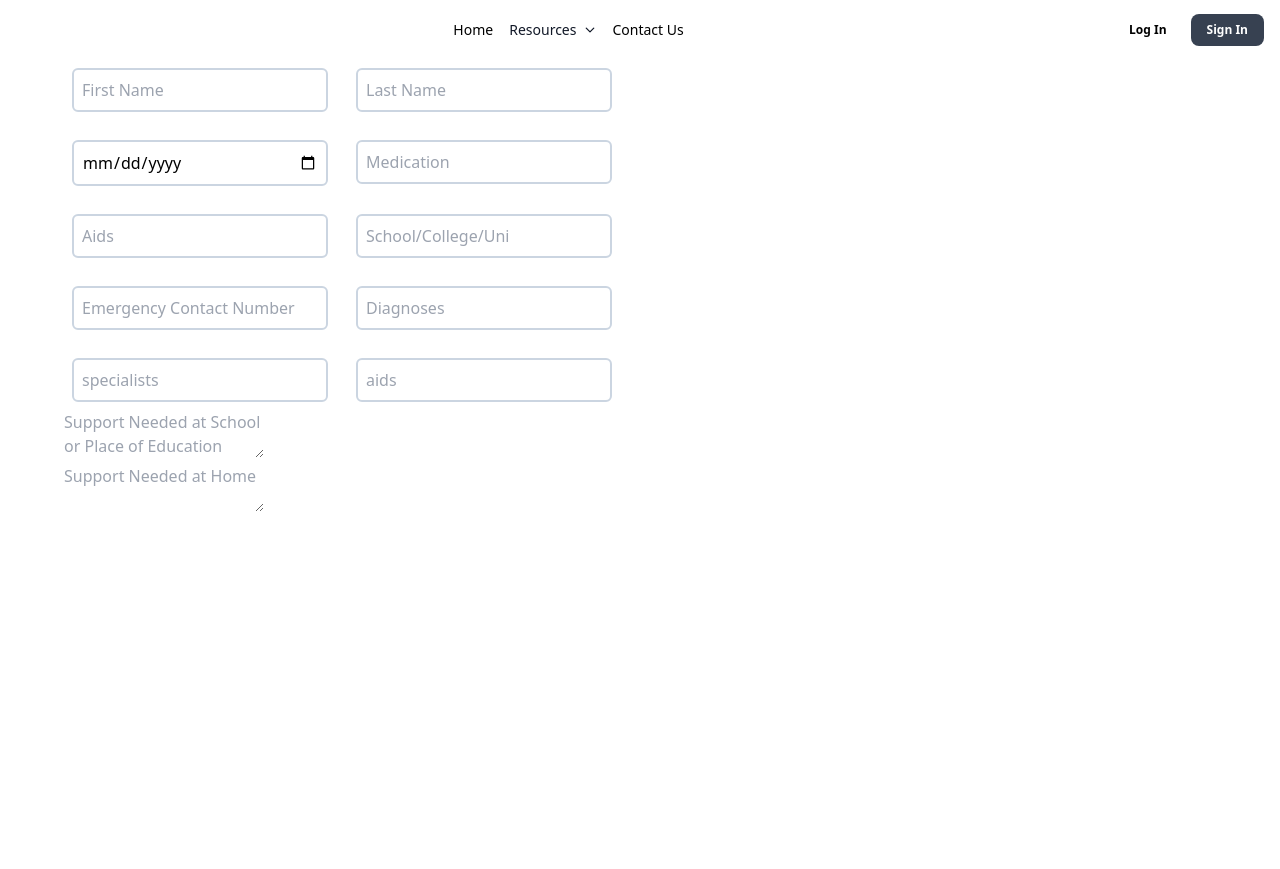
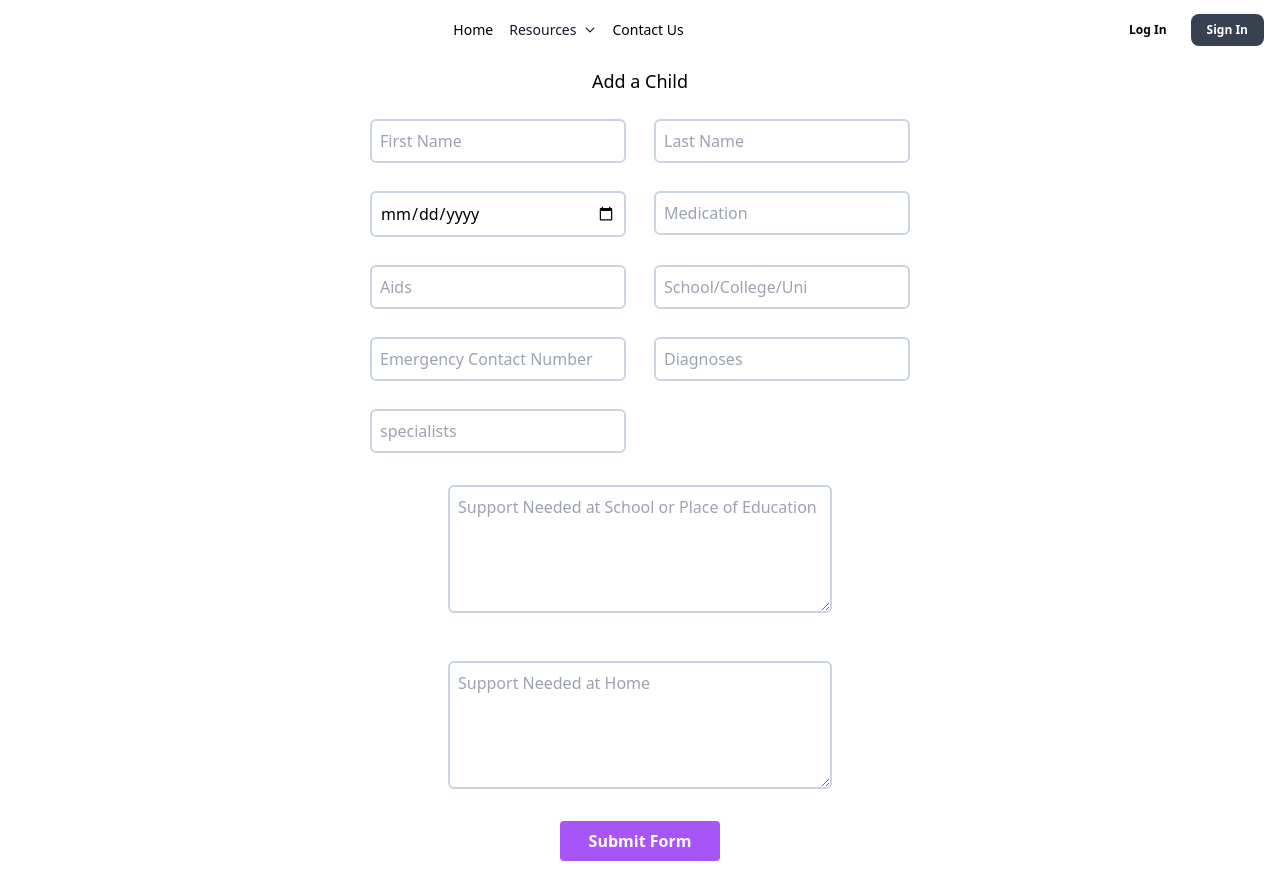
Before and after one commit to felinevintage/SEN.Passport, a React (Vite) app in the folder client/: page /addchild in a window 1280 px wide. Before the commit the page ends 800 px from the top, so only its background shows below. Built offline with nearby package versions, Linux system fonts and the light colour scheme; the HTML template or start-up script is replaced by a standard one.

Commit message:
Form updates

```diff
--- a/client/src/pages/AddChild.jsx
+++ b/client/src/pages/AddChild.jsx
@@ -2,6 +2,7 @@ import React from "react";
 import {useState, useEffect} from "react";
 import {useNavigate} from "react-router-dom";
 import InputBox from "../components/InputBox";
+import Button from "../components/Button";
 
 
 const initial = {
@@ -57,14 +58,15 @@ export default function AddChild () {
 
 
 return (
-    <div className="flex flex-no wrap container max-width: 1024">
+    <div className="flex flex-col h-screen justify-center items-center">
+        <p className="font-medium p-4 text-lg">Add a Child</p>
 
         <form onSubmit={handleSubmit}>
-        <div className="grid grid-cols-2 gap-3 justify-center">
+        <div className="grid grid-cols-2 gap-3">
             <div>
                 <label></label>
                     <InputBox
-                    handleChange={handleChange}
+                    onChange={handleChange}
                     value={child.firstname}
                     name="firstname"
                     type="text"
@@ -74,7 +76,7 @@ return (
             <div>
                 <label></label>
                     <InputBox
-                    handleChange={handleChange}
+                    onChange={handleChange}
                     value={child.lastname}
                     name="lastname"
                     type="text"
@@ -84,7 +86,7 @@ return (
             <div>
                 <label></label>
                     <InputBox
-                    handleChange={handleChange}
+                    onChange={handleChange}
                     value={child.dateofbirth}
                     name="dateobirth"
                     type="date"
@@ -94,7 +96,7 @@ return (
             <div>
                 <label></label>
                     <InputBox
-                    handleChange={handleChange}
+                    onChange={handleChange}
                     value={child.medication}
                     name="medication"
                     type="text"
@@ -104,7 +106,7 @@ return (
              <div>
                 <label></label>
                     <InputBox
-                    handleChange={handleChange}
+                    onChange={handleChange}
                     value={child.aids}
                     name="aids"
                     type="text"
@@ -114,7 +116,7 @@ return (
             <div>
                 <label></label>
                     <InputBox
-                    handleChange={handleChange}
+                    onChange={handleChange}
                     value={child.education}
                     name="education"
                     type="text"
@@ -124,7 +126,7 @@ return (
             <div>
                 <label></label>
                     <InputBox
-                    handleChange={handleChange}
+                    onChange={handleChange}
                     value={child.emergency_contact}
                     name="emergency_contact"
                     type="text"
@@ -144,37 +146,29 @@ return (
             <div>
                 <label></label>
                     <InputBox
-                    handleChange={handleChange}
+                    onChange={handleChange}
                     value={child.specialists}
-                    name="specialists"
+                    name="Specialists"
                     type="text"
                     placeholder="specialists">
                     </InputBox>
             </div>
-            <div>
+            </div>
+            <div className="container p-4 flex justify-center items-center">
+
                 <label></label>
-                    <InputBox
-                    onChange={handleChange}
-                    value={child.aids}
-                    name="aids"
-                    type="text"
-                    placeholder="aids">
-                    </InputBox>
-            </div>
-            </div>
-            <div>
-                <label></label>
-                    <textarea
+                    <textarea className="w-96 h-32 rounded-md border-2 border-slate-300 hover:border-purple-300 m-2 p-2"
                     onChange={handleChange}
                     value={child.school_support}
                     name="school_support"
                     type="text"
                     placeholder="Support Needed at School or Place of Education">
                     </textarea>
-            </div>
-            <div>
+                    </div>
+
+            <div className="container p-4 flex justify-center items-center">
                 <label></label>
-                    <textarea
+                    <textarea className="w-96 h-32 rounded-md border-2 border-slate-300 hover:border-purple-300 m-2 p-2"
                     onChange={handleChange}
                     value={child.home_support}
                     name="home_support"
@@ -182,6 +176,10 @@ return (
                     placeholder="Support Needed at Home">
                     </textarea>
             </div>
+            <Button text={"Submit Form"} onSubmit="handleSubmit"></Button>
+
+
+
         </form>
 
     </div>
```
